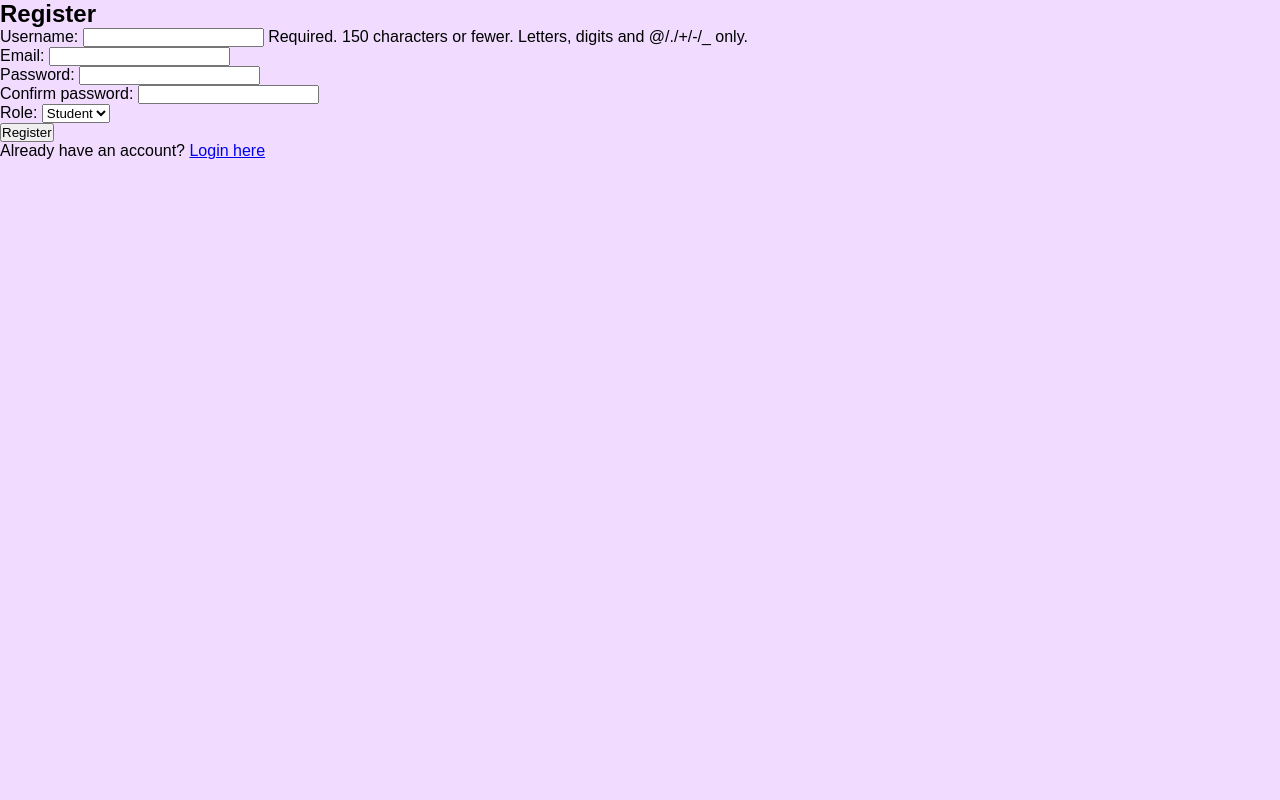
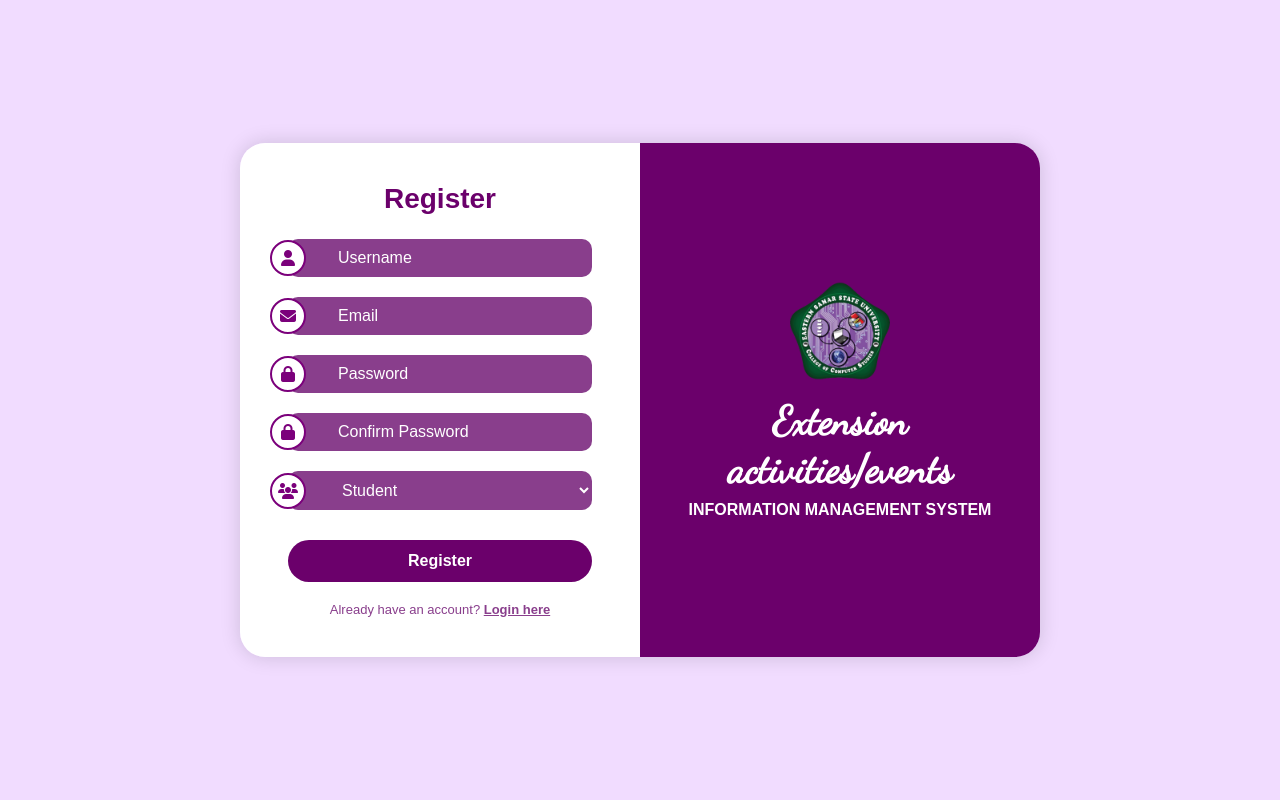
Before and after one commit to DavonGT/Event-IMS, a Django app: page /accounts/register/ in a window 1280 px wide. Run offline with Django 5.2, Linux system fonts and the light colour scheme.

Commit message:
fixed login and register design

```diff
--- a/accounts/forms.py
+++ b/accounts/forms.py
@@ -12,6 +12,15 @@ class UserRegistrationForm(forms.ModelForm):
     def __init__(self, *args, **kwargs):
         super().__init__(*args, **kwargs)
         self.fields['role'].choices = [('student', 'Student')]
-        for field in self.fields:
-            if field != 'role':
-                self.fields[field].label = None
+
+        placeholders = {
+            'username': 'Username',
+            'email': 'Email',
+            'password': 'Password',
+            'confirm_password': 'Confirm Password',
+        }
+
+        for field_name, field in self.fields.items():
+            if field_name != 'role':
+                field.label = None
+                field.widget.attrs.update({'placeholder': placeholders.get(field_name, '')})
--- a/accounts/static/accounts/css/style.css
+++ b/accounts/static/accounts/css/style.css
@@ -1,8 +1,3 @@
-
-
-
-
-
 /* === Reset and Base === */
 * {
     margin: 0;
@@ -17,50 +12,33 @@ html, body {
     overflow: hidden;
 }
 
-/* === Full Page Layout === */
+/* === Main Layout === */
 .login-container {
     display: flex;
     align-items: center;
     justify-content: center;
-    gap: 3rem;
     height: 100vh;
     padding: 1rem;
 }
 
-/* === Logo Panel === */
-.logo-panel {
-    flex-shrink: 0;
+/* === Box that wraps both panels === */
+.main-box {
+    display: flex;
+    border-radius: 25px;
+    overflow: hidden;
+    box-shadow: 0 0 20px rgba(0, 0, 0, 0.15);
+    width: 800px;
+    max-width: 95%;
 }
 
-.logo-panel img {
-    max-width: 320px;
-    height: auto;
-}
-
-/* === Form Panel === */
+/* === Left Panel (Form) === */
 .form-panel {
     background-color: #ffffff;
     padding: 2.5rem 3rem;
-    border-radius: 25px;
-    box-shadow: 0 0 15px rgba(0, 0, 0, 0.2);
-    width: 400px;
-    text-align: center;
-}
-
-/* === Titles === */
-.system-title {
-    font-family: 'Dancing Script', cursive;
-    font-size: 50px;
-    color: #893e8c;
-    margin-bottom: 0.3rem;
-}
-
-
-.system-subtitle {
-    font-weight: bold;
-    color: #893e8c;
-    font-size: 16px;
-    margin-bottom: 2rem;
+    width: 50%;
+    display: flex;
+    flex-direction: column;
+    justify-content: center;
 }
 
 /* === Input Groups === */
@@ -69,7 +47,8 @@ html, body {
     margin-bottom: 20px;
 }
 
-.input-group input {
+.input-group input,
+.input-group select {
     width: 100%;
     padding: 10px 50px;
     border: none;
@@ -83,6 +62,7 @@ html, body {
     color: white;
 }
 
+/* === Icons in Input Fields === */
 .input-icon {
     position: absolute;
     top: 50%;
@@ -96,6 +76,7 @@ html, body {
     display: flex;
     justify-content: center;
     align-items: center;
+    border: 2px solid #7b007b;
 }
 
 .input-icon.left {
@@ -116,7 +97,7 @@ html, body {
     color: white;
 }
 
-/* === Login Button === */
+/* === Register Button === */
 .login-button {
     width: 100%;
     padding: 12px 24px;
@@ -128,6 +109,7 @@ html, body {
     font-size: 16px;
     cursor: pointer;
     transition: background-color 0.3s ease, transform 0.2s ease;
+    margin-top: 10px;
 }
 
 .login-button:hover {
@@ -138,13 +120,6 @@ html, body {
 .login-button:focus {
     outline: none;
     box-shadow: 0 0 8px rgba(107, 0, 107, 0.7);
-}
-
-/* === Error Message === */
-.error-message {
-    color: red;
-    margin-bottom: 1rem;
-    font-size: 14px;
 }
 
 /* === Register Link === */
@@ -163,3 +138,73 @@ html, body {
 .register-link a:hover {
     text-decoration: none;
 }
+
+/* === Right Panel (Logo & Title) === */
+.logo-panel-box {
+    background-color: #6b006b;
+    padding: 3rem 2rem;
+    width: 50%;
+    text-align: center;
+    display: flex;
+    flex-direction: column;
+    align-items: center;
+    justify-content: center;
+}
+
+.logo-panel-box img {
+    max-width: 100px;
+    height: auto;
+    margin-bottom: 1rem;
+}
+
+.system-title {
+    font-family: 'Dancing Script', cursive;
+    font-size: 40px;
+    color: #ffffff;
+    margin-bottom: 0.5rem;
+}
+
+.system-subtitle {
+    font-weight: bold;
+    color: #ffffff;
+    font-size: 16px;
+}
+
+
+
+/* === Login Title === */
+.login-title {
+    font-size: 28px;
+    color: #6b006b;
+    margin-bottom: 1.5rem;
+    font-weight: bold;
+    text-align: center;
+}
+
+/* === Centered Register Link === */
+.register-link.centered {
+    text-align: center;
+    width: 100%;
+}
+
+
+/* === Responsive Design === */
+@media (max-width: 768px) {
+    .main-box {
+        flex-direction: column;
+        border-radius: 25px;
+    }
+
+    .logo-panel-box,
+    .form-panel {
+        width: 100%;
+    }
+
+    .logo-panel-box {
+        padding: 2rem;
+    }
+
+    .form-panel {
+        padding: 2rem;
+    }
+}
--- a/accounts/templates/register.html
+++ b/accounts/templates/register.html
@@ -5,20 +5,62 @@
     <meta charset="UTF-8">
     <title>Register</title>
     <link rel="stylesheet" href="{% static 'accounts/css/style.css' %}">
+    <link rel="stylesheet" href="https://cdnjs.cloudflare.com/ajax/libs/font-awesome/6.5.0/css/all.min.css">
+    <link href="https://fonts.googleapis.com/css2?family=Dancing+Script&display=swap" rel="stylesheet">
 </head>
 <body>
-    <div class="register-card">
+    <div class="login-container">
+        <!-- Ensure this div has the 'reverse' class applied correctly -->
+        <div class="main-box">
+            <!-- Left Panel (Form) -->
+            <div class="form-panel">
+                <h2 class="login-title">Register</h2>
+                <form method="post">
+                    {% csrf_token %}
 
-        <h2 class="form-title">Register</h2>
+                    <!-- Username -->
+                    <div class="input-group">
+                        <span class="input-icon left"><i class="fas fa-user"></i></span>
+                        {{ form.username }}
+                    </div>
 
-        <form method="post">
-            {% csrf_token %}
-            {{ form.as_p }}  <!-- This will render the form with no labels for fields except 'role' -->
-            <button type="submit" class="register-button">Register</button>
-        </form>
+                    <!-- Email -->
+                    <div class="input-group">
+                        <span class="input-icon left"><i class="fas fa-envelope"></i></span>
+                        {{ form.email }}
+                    </div>
 
-        <div class="login-link">
-            <p>Already have an account? <a href="{% url 'login' %}">Login here</a></p>
+                    <!-- Password -->
+                    <div class="input-group password-group">
+                        <span class="input-icon left"><i class="fas fa-lock"></i></span>
+                        {{ form.password }}
+                    </div>
+
+                    <!-- Confirm Password -->
+                    <div class="input-group password-group">
+                        <span class="input-icon left"><i class="fas fa-lock"></i></span>
+                        {{ form.confirm_password }}
+                    </div>
+
+                    <!-- Role -->
+                    <div class="input-group">
+                        <span class="input-icon left"><i class="fas fa-users"></i></span>
+                        {{ form.role }}
+                    </div>
+
+                    <button type="submit" class="login-button">Register</button>
+                </form>
+                <div class="register-link centered">
+                    <p>Already have an account? <a href="{% url 'login' %}">Login here</a></p>
+                </div>
+            </div>
+
+            <!-- Right Panel (Logo & Title) -->
+            <div class="logo-panel-box">
+                <img src="{% static 'accounts/images/ccs_logo.png' %}" alt="ESSU Logo">
+                <h2 class="system-title">Extension activities/events</h2>
+                <p class="system-subtitle">INFORMATION MANAGEMENT SYSTEM</p>
+            </div>
         </div>
     </div>
 </body>
--- a/core/views.py
+++ b/core/views.py
@@ -7,7 +7,7 @@ from django.core.serializers.json import DjangoJSONEncoder
 from django.contrib.auth.decorators import login_required
 from django.contrib import messages
 from .models import Event, Organization
-from .forms import EventForm
+from .forms import EventForm, OrganizationForm
 from django.views.decorators.http import require_GET
 from datetime import datetime
 
```
Also changed, not shown: accounts/templates/login.html (+12 -9 lines), accounts/static/accounts/images/ccs_logo.png (added), accounts/static/accounts/images/logo_ccs.png (deleted).
